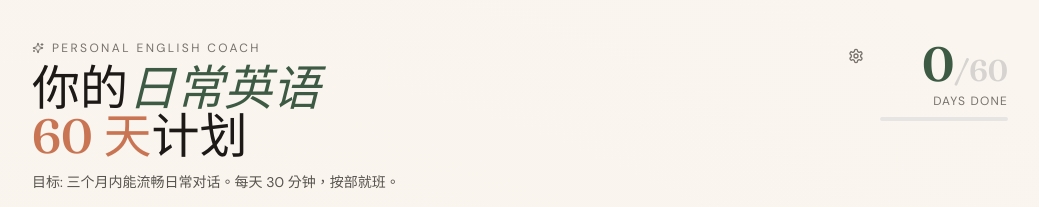
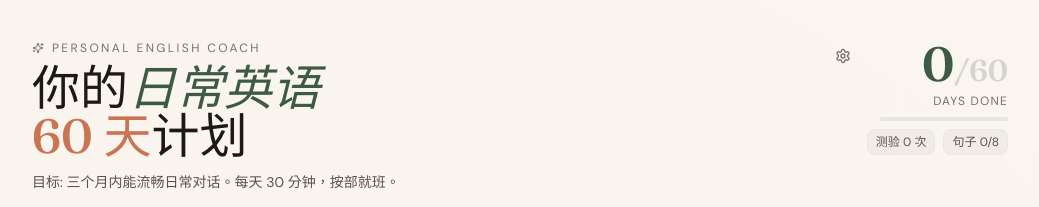
Before and after one commit to Eva-69/english-coach, a React (Vite) app: page / in a window 1280 px wide. Shown: the top 207 px of the page, without its empty margins (120-1159 px from the left). Built offline with nearby package versions, Linux system fonts and the light colour scheme.

Commit message:
feat: add stat chips to header, complete content expansion

```diff
--- a/src/App.jsx
+++ b/src/App.jsx
@@ -115,7 +115,13 @@ export default function App() {
 
       <div className="font-body min-h-screen paper-grain text-stone-900">
         <div className="max-w-5xl mx-auto px-4 sm:px-6 py-6 sm:py-10">
-          <Header progress={completedDays.size} onSettings={() => setShowSettings(true)} />
+          <Header
+            progress={completedDays.size}
+            onSettings={() => setShowSettings(true)}
+            quizSessions={getQuizSessions().length}
+            sentencesCategoriesDone={Object.keys(SENTENCES).filter(isCategoryComplete).length}
+            totalSentenceCategories={Object.keys(SENTENCES).length}
+          />
           <Nav view={view} setView={setView} />
 
           <main className="mt-6">
@@ -141,7 +147,7 @@ export default function App() {
 // HEADER
 // =============================================================================
 
-function Header({ progress, onSettings }) {
+function Header({ progress, onSettings, quizSessions, sentencesCategoriesDone, totalSentenceCategories }) {
   const pct = Math.round((progress / 60) * 100);
   return (
     <header className="mb-6">
@@ -177,6 +183,14 @@ function Header({ progress, onSettings }) {
             <div className="text-xs uppercase tracking-widest text-stone-500 mt-1">Days done</div>
             <div className="mt-2 w-32 h-1 bg-stone-200 rounded-full overflow-hidden ml-auto">
               <div className="h-full bg-[#3d5a45] transition-all duration-500" style={{ width: `${pct}%` }} />
+            </div>
+            <div className="mt-2 flex gap-2 justify-end">
+              <div className="text-xs bg-stone-900/[0.04] border border-stone-900/8 rounded-lg px-2 py-1 text-stone-600 tabular-nums">
+                测验 {quizSessions} 次
+              </div>
+              <div className="text-xs bg-stone-900/[0.04] border border-stone-900/8 rounded-lg px-2 py-1 text-stone-600 tabular-nums">
+                句子 {sentencesCategoriesDone}/{totalSentenceCategories}
+              </div>
             </div>
           </div>
         </div>
```
